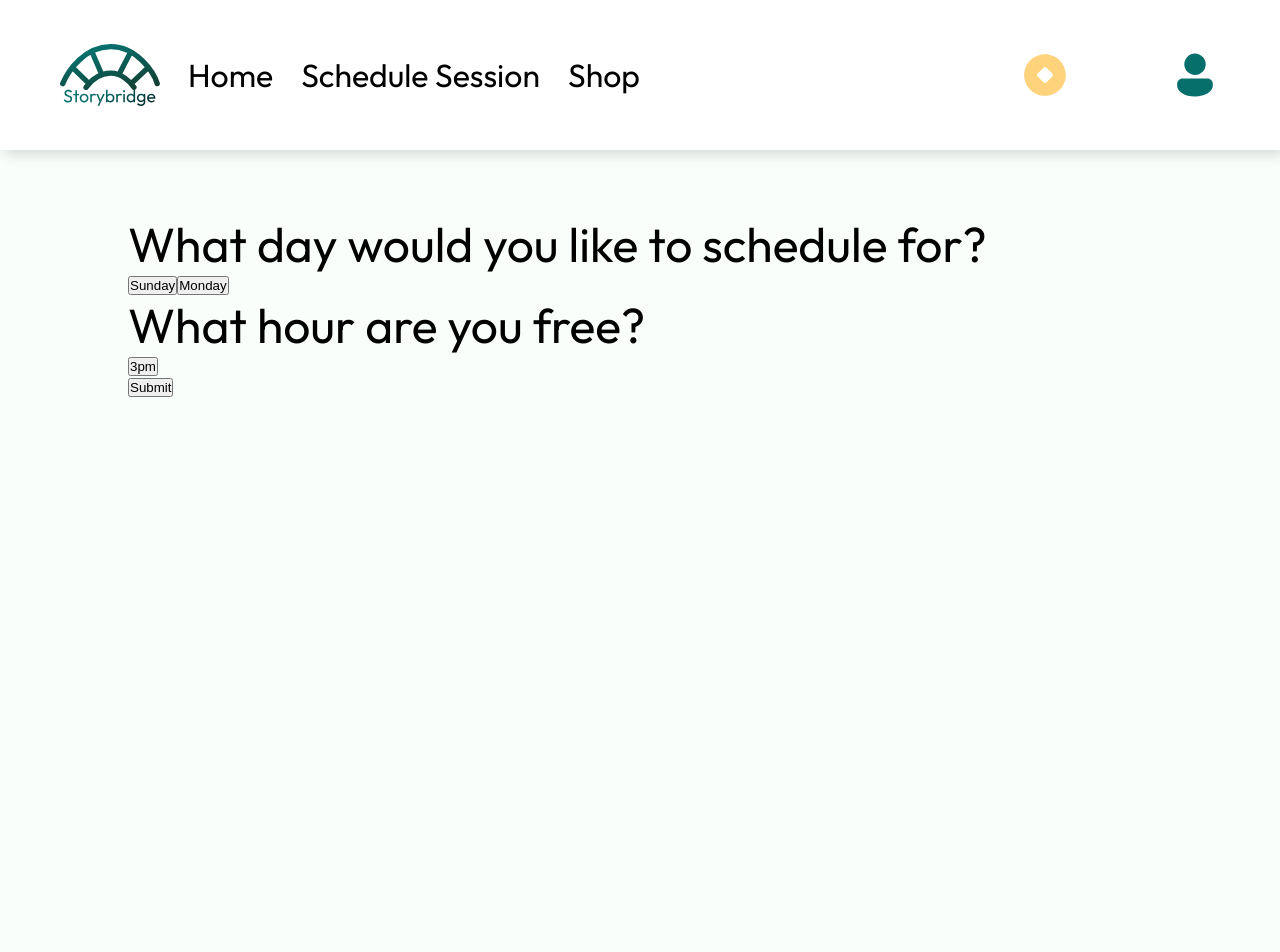
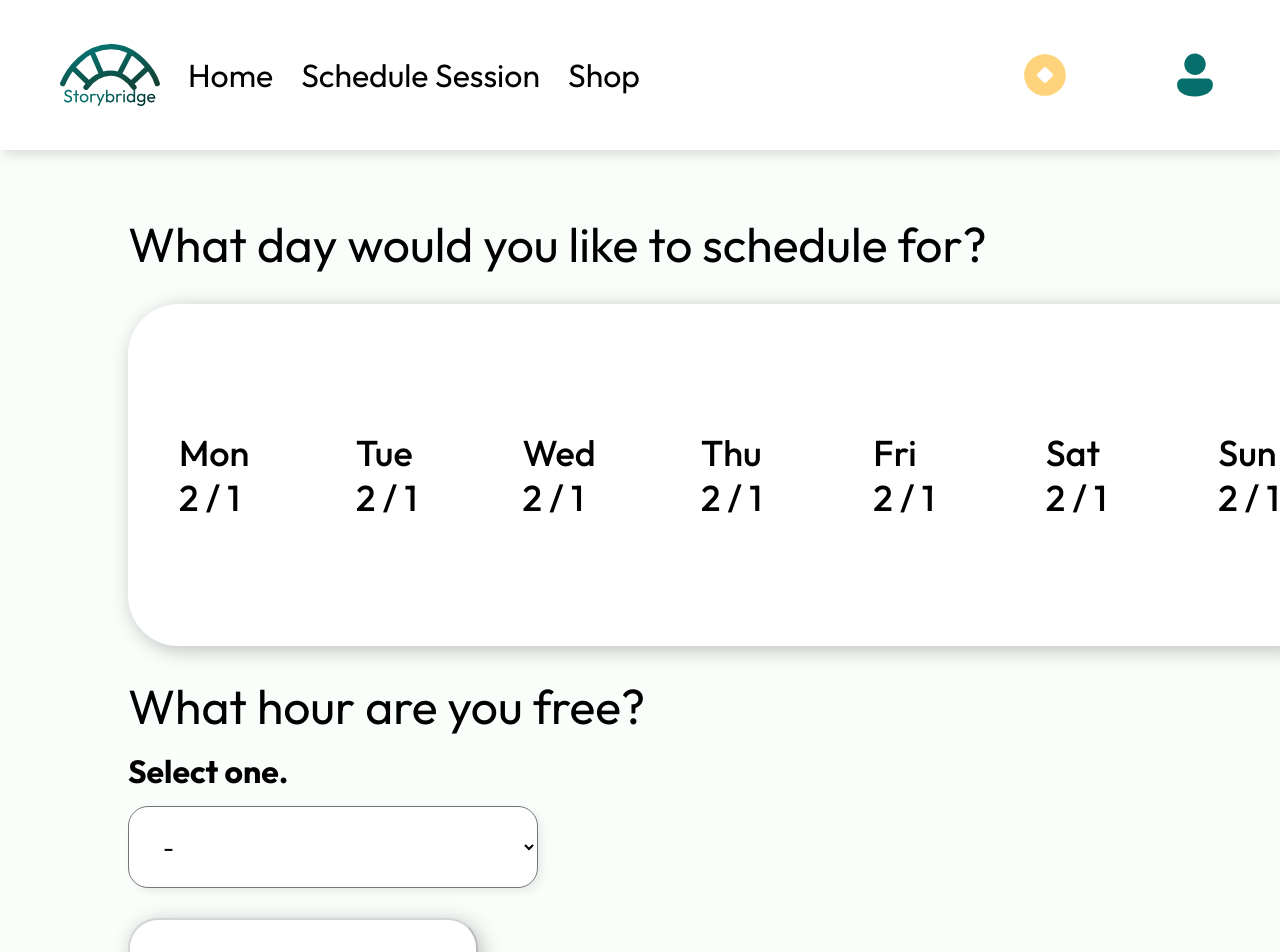
Before and after one commit to s-palakur/story-bridge, a Next.js app in the folder storybridge/: page /scheduling in a window 1280 px wide. Shown: the top 952 px of the page. Before the commit the page ends 800 px from the top, so only its background shows below. Built offline with nearby package versions, Linux system fonts and the light colour scheme.

Commit message:
scheduling page

```diff
--- a/storybridge/app/scheduling/page.jsx
+++ b/storybridge/app/scheduling/page.jsx
@@ -5,11 +5,32 @@ import Navbar from "../Navbar";
 import { addKidToFirestore } from "../firebase";
 
 export default function Home() {
-  const [day, setDay] = useState(0);
-  const [time, setTime] = useState(0);
+  const [day, setDay] = useState(-1);
+  const [time, setTime] = useState(-1);
+  const days = ["Mon", "Tue", "Wed", "Thu", "Fri", "Sat", "Sun"];
+  const times = [
+    "-",
+    "9AM",
+    "10AM",
+    "11AM",
+    "12PM",
+    "1PM",
+    "2PM",
+    "3PM",
+    "4PM",
+    "5PM",
+    "6PM",
+    "7PM",
+    "8PM",
+    "9PM",
+  ];
+  const isKid = true;
+  // TODO: replace with user data
 
+  // submits two numbers, day ranges 1-7, and time ranges 9-21 for 9AM to 9PM
   const handleSubmit = () => {
     // Call the function to add the kid to Firestore with the selected day and time
+    console.log("submitting ", day, time);
     addKidToFirestore(day, time);
   };
 
@@ -20,33 +41,52 @@ export default function Home() {
         <div className={styles.heading}>
           What day would you like to schedule for?
         </div>
+        <div className={styles.dayWrapper}>
+          {days.map((name, index) => (
+            <div
+              className={styles.day}
+              key={index}
+              style={{
+                backgroundColor: index === day - 1 ? "#FFD37B" : "transparent",
+              }}
+              onClick={() => {
+                setDay(index + 1);
+              }}
+            >
+              {name}
+              <br />2 / 1{/* TODO: dynamically show date */}
+            </div>
+          ))}
+        </div>
+        {isKid && (
+          <div className={styles.mainKid}>
+            <div className={styles.heading}>What hour are you free?</div>
+            <h1>Select one.</h1>
+            <select
+              className={styles.select}
+              value={time}
+              onChange={(event) => {
+                setTime(event.target.value);
+              }}
+            >
+              {times.map((name, index) => (
+                <option key={index} value={index + 8}>
+                  {name}
+                </option>
+              ))}
+            </select>
+          </div>
+        )}
+
+        {/* Use handleSubmit function as the onClick handler for the submit button */}
         <button
-          onClick={() => {
-            setDay(7);
-          }}
+          onClick={handleSubmit}
+          className={styles.button}
+          disabled={!(day != -1 && ((isKid && time != -1) || !isKid))}
         >
-          Sunday
+          Submit
         </button>
-        <button
-          onClick={() => {
-            setDay(1);
-          }}
-        >
-          Monday
-        </button>
-        <div className={styles.heading}>What hour are you free?</div>
-        <button
-          onClick={() => {
-            setTime(3);
-          }}
-        >
-          3pm
-        </button>
-        <br />
-        {/* Use handleSubmit function as the onClick handler for the submit button */}
-        <button onClick={handleSubmit}>Submit</button>
       </div>
-      {/* Remove unnecessary 'f' */}
     </div>
   );
 }
--- a/storybridge/app/scheduling/page.module.css
+++ b/storybridge/app/scheduling/page.module.css
@@ -17,4 +17,56 @@
     padding-left: 10%;
     padding-right: 10%;
     padding-top: 5%;
+    gap: 30px;
+    display: flex;
+    flex-direction: column;
 }
+.mainKid {
+    gap: 15px;
+    display: flex;
+    flex-direction: column;
+}
+.dayWrapper{
+    display: flex;
+    flex-direction: row;
+    justify-content: space-between;
+    height: 342px;
+    width: 1207px;
+    border-radius: 50.699px;
+    background: #FFF;
+    box-shadow: 4.056px 4.056px 20.077px 0px rgba(0, 0, 0, 0.25);
+    overflow: hidden;
+}
+.day {
+    width: 100%;
+    display: flex;
+    justify-content: space-around;
+    align-items: center;
+    color: #000;
+    font-size: 36px;
+    font-weight: 500;
+    text-transform: capitalize;
+}
+.select {
+    border-radius: 20px;
+    outline: none;
+    padding-left: 30px;
+    background: #FFF;
+    box-shadow: 4px 4px 8px 0px rgba(0, 0, 0, 0.07);
+    width: 40%;
+    height: 82px;
+    font-family: Outfit;
+    font-size: 24px;
+    font-weight: 400;
+
+}
+.button {
+    border-radius: 30px;
+    background: #FFF;
+    box-shadow: 4px 4px 19.8px 0px rgba(0, 0, 0, 0.25);
+    outline: none;
+    width: 350px;
+    height: 100px;
+    font-family: Outfit;
+    font-size: 32px;
+}
```
